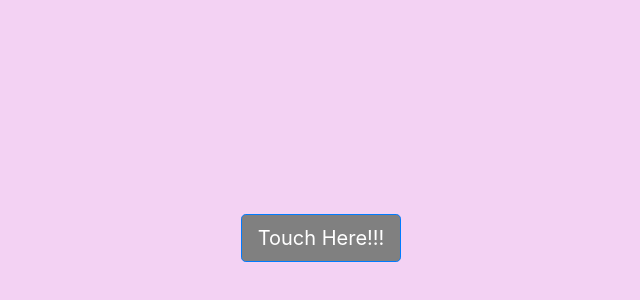
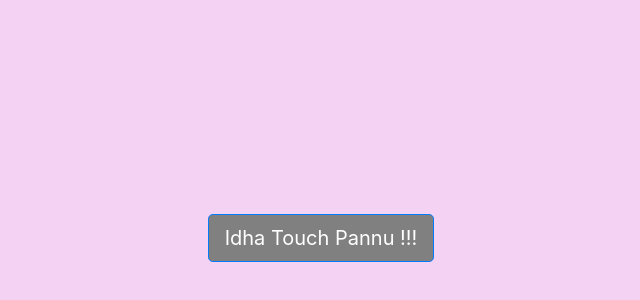
Before and after one commit to Rakul06/flowerFall, a plain HTML site: page index.html in a window 1280 px wide. Shown: the part 174-474 px from the top of the page, without its empty margins (319-959 px from the left). Drawn offline with nearby package versions, Linux system fonts and the light colour scheme.

Commit message:
Update index.html

```diff
--- a/index.html
+++ b/index.html
@@ -51,7 +51,7 @@
 <div class="container center-container">
     <div class="text-center">
         <h1 class="center-text mb-4" id="nameDisplay"></h1>
-        <button style="background-color: grey;" id="touchButton" class="btn btn-primary btn-lg">Touch Here!!!</button>
+        <button style="background-color: grey;" id="touchButton" class="btn btn-primary btn-lg">Idha Touch Pannu !!!</button>
     </div>
 </div>
 
```
